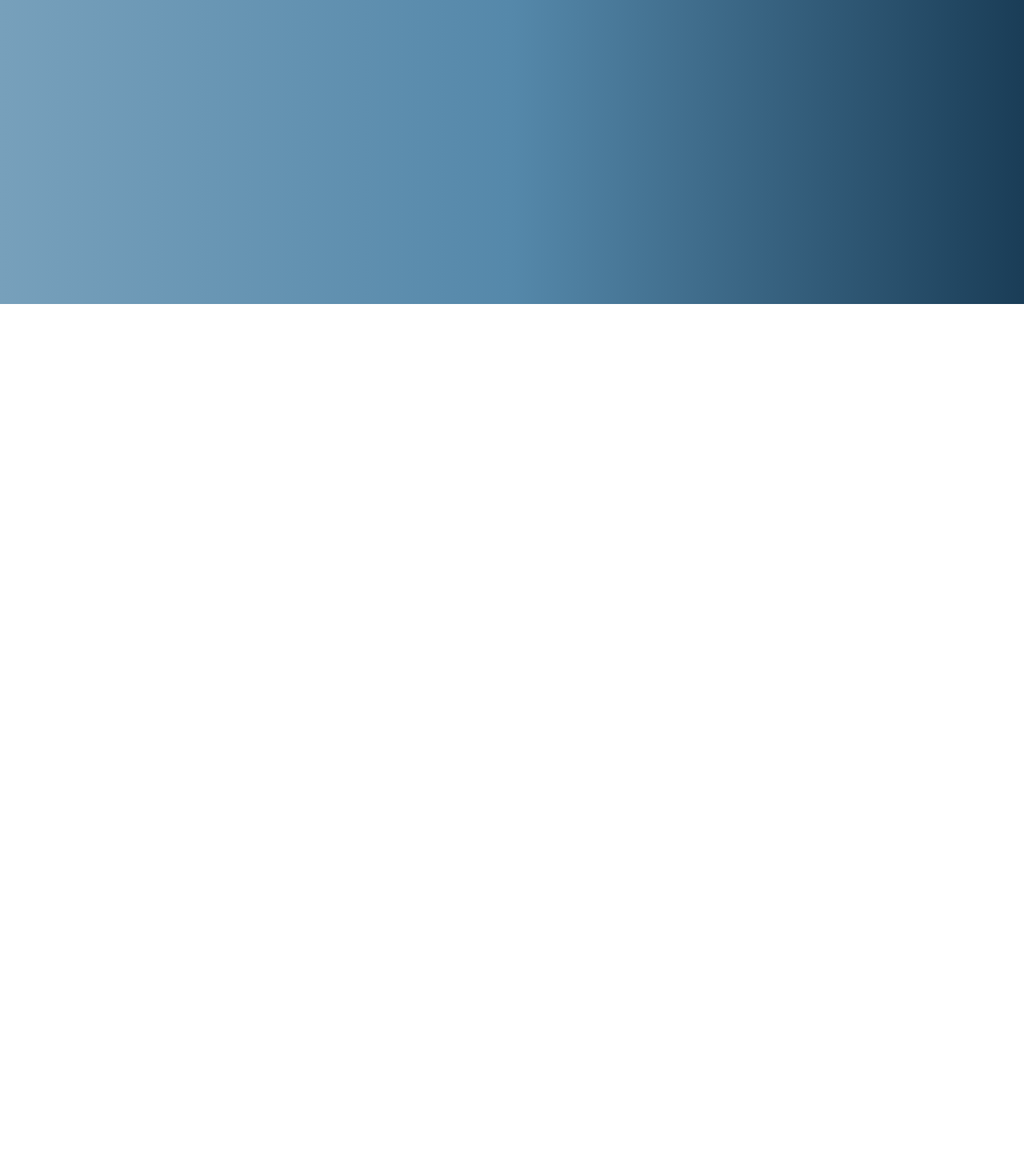
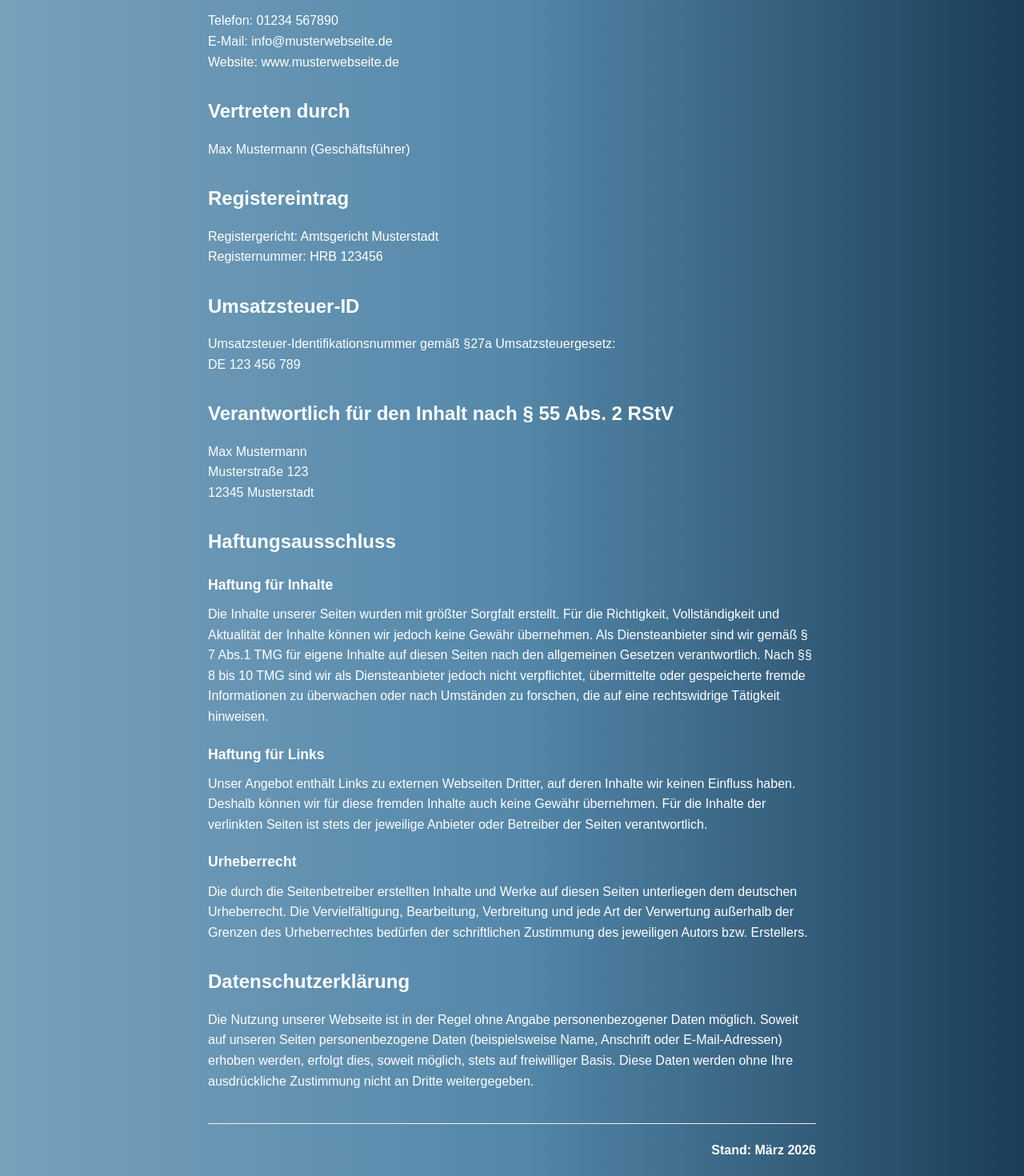
Before and after one commit to klettenberg1970/Test, a React (Vite) app in the folder client/: page /impressum in a window 1280 px wide. Shown: the part 420-1890 px from the top of the page at 80% size. Before the commit the page ends 800 px from the top, so only its background shows below. Built offline with nearby package versions, Linux system fonts and the light colour scheme.

Commit message:
Update 5.3.

```diff
--- a/client/src/App.jsx
+++ b/client/src/App.jsx
@@ -5,6 +5,8 @@ import './components/footer.js';
 import Start from './pages/Start/start';
 import Wetter from "./pages/Wetter/wetter";
 import Umfragen from './pages/Umfragen/umfragen';
+
+import Impressum from './data/Impressum/impressum.jsx';
 
 function App() {
 
@@ -19,7 +21,7 @@ function App() {
           <Route path="/" element={<Start />} />
           <Route path="/wetter" element={<Wetter />} />
           <Route path="/umfragen" element={<Umfragen />} />
-
+          <Route path="/impressum" element={<Impressum />} />
 
         </Routes>
         <webcomponent-footer></webcomponent-footer>
--- a/client/src/components/footer.js
+++ b/client/src/components/footer.js
@@ -22,7 +22,9 @@ class Footer extends HTMLElement {
             </style>
             <div id ='footercontainer'>
                  <p id ='footer'> &copy;  2026 Stefan Basten  |  Köln-Klettenberg |
-                    <span> <a href="http://google.com" target="_blank" rel="noopener noreferrer">Impressum</a></span> |
+                    <span>
+                         <a href="/impressum"  rel="noopener noreferrer">Impressum</a>
+                        </span> |
                 </p>
             </div>
 
--- a/client/src/components/navigation.jsx
+++ b/client/src/components/navigation.jsx
@@ -9,6 +9,7 @@ export default function Navigation() {
             <Link to="/wetter">Wetter</Link>
             <Link to="/umfragen">Umfragen</Link>
 
+
         </div>
     )
 }
--- /dev/null
+++ b/client/src/data/Impressum/impressum.css
@@ -0,0 +1,45 @@
+/* Optional: CSS für das Impressum */
+.impressum-container {
+    max-width: 800px;
+    margin: 0 auto;
+    padding: 20px;
+    font-family: Arial, sans-serif;
+    line-height: 1.6;
+}
+
+.impressum-container h1 {
+
+    border-bottom: 2px solid #eee;
+    padding-bottom: 10px;
+    margin-bottom: 30px;
+}
+
+.impressum-container h2 {
+
+    margin-top: 30px;
+    margin-bottom: 15px;
+}
+
+.impressum-container h3 {
+
+    margin-top: 20px;
+    margin-bottom: 10px;
+    font-size: 1.1em;
+}
+
+.impressum-container section {
+    margin-bottom: 30px;
+}
+
+.impressum-container p {
+
+    margin: 10px 0;
+}
+
+.impressum-container .stand {
+    margin-top: 40px;
+    padding-top: 20px;
+    border-top: 1px solid #eee;
+    text-align: right;
+
+}
--- /dev/null
+++ b/client/src/data/Impressum/impressum.jsx
@@ -0,0 +1,103 @@
+import './impressum.css';
+
+export default function Impressum() {
+
+    return (
+        <div className="impressum-container">
+            <h1>Impressum</h1>
+
+            <section>
+                <h2>Angaben gemäß § 5 TMG</h2>
+                <p>
+                    Max Mustermann<br />
+                    Musterstraße 123<br />
+                    12345 Musterstadt<br />
+                    Deutschland
+                </p>
+            </section>
+
+            <section>
+                <h2>Kontakt</h2>
+                <p>
+                    Telefon: 01234 567890<br />
+                    E-Mail: info@musterwebseite.de<br />
+                    Website: www.musterwebseite.de
+                </p>
+            </section>
+
+            <section>
+                <h2>Vertreten durch</h2>
+                <p>Max Mustermann (Geschäftsführer)</p>
+            </section>
+
+            <section>
+                <h2>Registereintrag</h2>
+                <p>
+                    Registergericht: Amtsgericht Musterstadt<br />
+                    Registernummer: HRB 123456
+                </p>
+            </section>
+
+            <section>
+                <h2>Umsatzsteuer-ID</h2>
+                <p>
+                    Umsatzsteuer-Identifikationsnummer gemäß §27a Umsatzsteuergesetz:<br />
+                    DE 123 456 789
+                </p>
+            </section>
+
+            <section>
+                <h2>Verantwortlich für den Inhalt nach § 55 Abs. 2 RStV</h2>
+                <p>
+                    Max Mustermann<br />
+                    Musterstraße 123<br />
+                    12345 Musterstadt
+                </p>
+            </section>
+
+            <section>
+                <h2>Haftungsausschluss</h2>
+                <h3>Haftung für Inhalte</h3>
+                <p>
+                    Die Inhalte unserer Seiten wurden mit größter Sorgfalt erstellt. Für die Richtigkeit,
+                    Vollständigkeit und Aktualität der Inhalte können wir jedoch keine Gewähr übernehmen.
+                    Als Diensteanbieter sind wir gemäß § 7 Abs.1 TMG für eigene Inhalte auf diesen Seiten
+                    nach den allgemeinen Gesetzen verantwortlich. Nach §§ 8 bis 10 TMG sind wir als
+                    Diensteanbieter jedoch nicht verpflichtet, übermittelte oder gespeicherte fremde
+                    Informationen zu überwachen oder nach Umständen zu forschen, die auf eine rechtswidrige
+                    Tätigkeit hinweisen.
+                </p>
+
+                <h3>Haftung für Links</h3>
+                <p>
+                    Unser Angebot enthält Links zu externen Webseiten Dritter, auf deren Inhalte wir keinen
+                    Einfluss haben. Deshalb können wir für diese fremden Inhalte auch keine Gewähr übernehmen.
+                    Für die Inhalte der verlinkten Seiten ist stets der jeweilige Anbieter oder Betreiber der
+                    Seiten verantwortlich.
+                </p>
+
+                <h3>Urheberrecht</h3>
+                <p>
+                    Die durch die Seitenbetreiber erstellten Inhalte und Werke auf diesen Seiten unterliegen
+                    dem deutschen Urheberrecht. Die Vervielfältigung, Bearbeitung, Verbreitung und jede Art
+                    der Verwertung außerhalb der Grenzen des Urheberrechtes bedürfen der schriftlichen Zustimmung
+                    des jeweiligen Autors bzw. Erstellers.
+                </p>
+            </section>
+
+            <section>
+                <h2>Datenschutzerklärung</h2>
+                <p>
+                    Die Nutzung unserer Webseite ist in der Regel ohne Angabe personenbezogener Daten möglich.
+                    Soweit auf unseren Seiten personenbezogene Daten (beispielsweise Name, Anschrift oder
+                    E-Mail-Adressen) erhoben werden, erfolgt dies, soweit möglich, stets auf freiwilliger Basis.
+                    Diese Daten werden ohne Ihre ausdrückliche Zustimmung nicht an Dritte weitergegeben.
+                </p>
+            </section>
+
+            <p className="stand">
+                <strong>Stand: März 2026</strong>
+            </p>
+        </div>
+    )
+}
```
